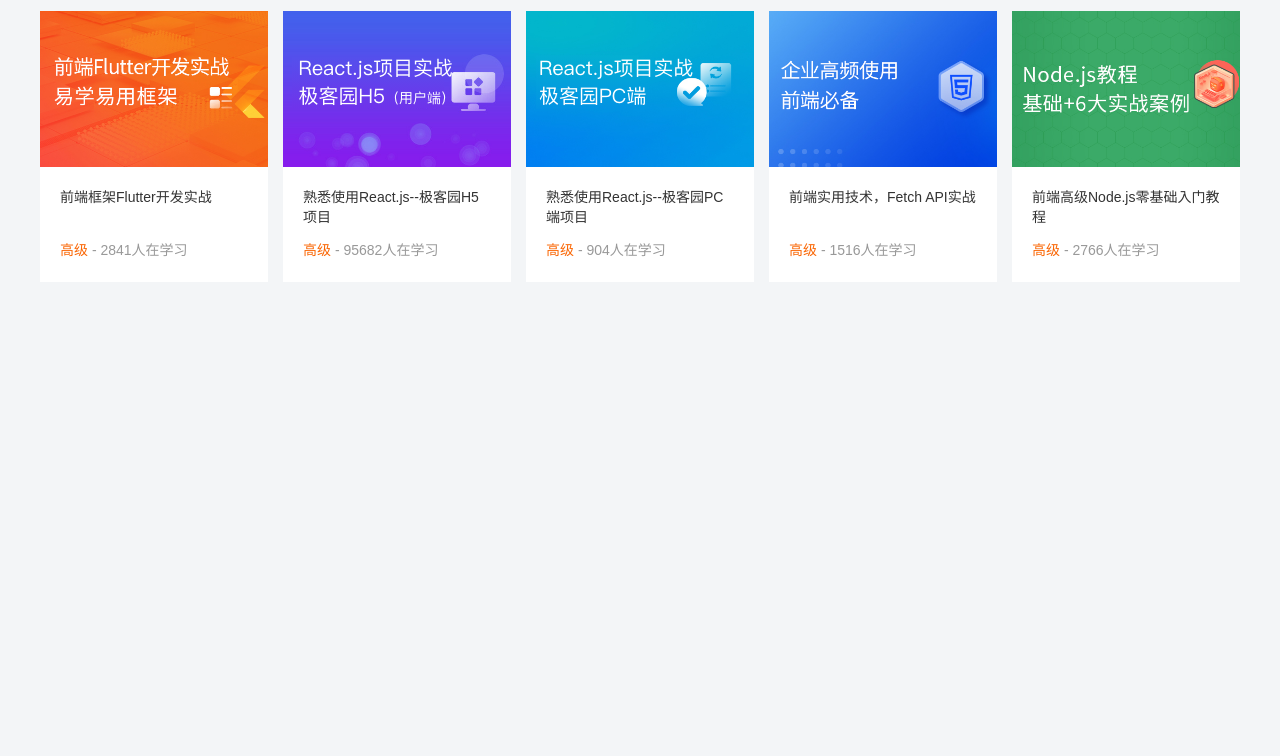
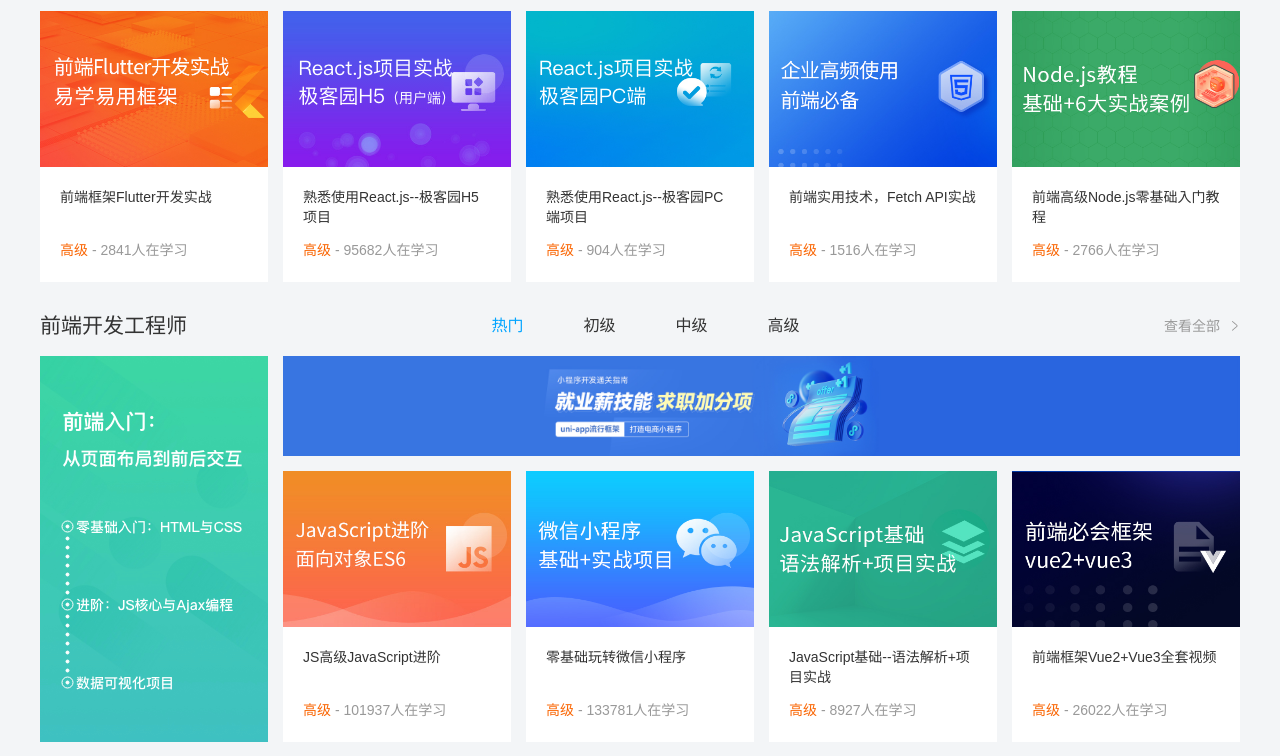
Before and after one commit to 807782352/Exercise, a plain HTML site: page CSS_05/study/index.html in a window 1280 px wide. Shown: the part 940-1696 px from the top of the page. Before the commit the page ends 1236 px from the top, so only its background shows below. Drawn offline with Linux system fonts and the light colour scheme.

Commit message:
add front-end section

```diff
--- a/CSS_05/study/css/index.css
+++ b/CSS_05/study/css/index.css
@@ -345,3 +345,38 @@
 .bd li .text p i {
     font-style: normal;
 }
+
+
+/* 前端区域 */
+.hd ul {
+    display: flex;
+}
+
+.hd li {
+    margin-right: 60px;
+    font-size: 16px;
+}
+
+.hd li .active{
+    color: #00a4ff;
+}
+
+.bd {
+    display: flex;
+    justify-content: space-between;
+}
+
+.bd .left {
+    width: 228px;
+    /* background-color: pink; */
+}
+
+.bd .right{
+    width: 957px;
+    /* background-color: skyblue; */
+}
+
+.bd .right .top{
+    margin-bottom: 15px;
+    height: 100px;
+}
--- a/CSS_05/study/index.html
+++ b/CSS_05/study/index.html
@@ -226,5 +226,69 @@
             </ul>
         </div>
     </div>
+
+    <!-- 前端开发工程师区域 -->
+    <div class="wrapper">
+        <div class="hd">
+            <h3>前端开发工程师</h3>
+            <ul>
+                <li><a href="#" class="active">热门</a></li>
+                <li><a href="#">初级</a></li>
+                <li><a href="#">中级</a></li>
+                <li><a href="#">高级</a></li>
+            </ul>
+            <a href="#" class="more">查看全部</a>
+        </div>
+        <div class="bd">
+            <div class="left">
+                <img src="./uploads/web_left.png" alt="">
+            </div>
+            <div class="right">
+                <div class="top">
+                    <img src="./uploads/web_top.png" alt="">
+                </div>
+                <div class="bottom">
+                    <ul>
+                        <li>
+                            <a href="#">
+                                <div class="pic"><img src="./uploads/web01.png" alt="course01"></div>
+                                <div class="text">
+                                    <h4>JS高级JavaScript进阶</h4>
+                                    <p><span>高级</span> - <i>101937</i>人在学习</p>
+                                </div>
+                            </a>
+                        </li>
+                        <li>
+                            <a href="#">
+                                <div class="pic"><img src="./uploads/web02.png" alt="course01"></div>
+                                <div class="text">
+                                    <h4>零基础玩转微信小程序</h4>
+                                    <p><span>高级</span> - <i>133781</i>人在学习</p>
+                                </div>
+                            </a>
+                        </li>
+                        <li>
+                            <a href="#">
+                                <div class="pic"><img src="./uploads/web03.png" alt="course01"></div>
+                                <div class="text">
+                                    <h4>JavaScript基础--语法解析+项目实战</h4>
+                                    <p><span>高级</span> - <i>8927</i>人在学习</p>
+                                </div>
+                            </a>
+                        </li>
+                        <li>
+                            <a href="#">
+                                <div class="pic"><img src="./uploads/web04.png" alt="course01"></div>
+                                <div class="text">
+                                    <h4>前端框架Vue2+Vue3全套视频</h4>
+                                    <p><span>高级</span> - <i>26022</i>人在学习</p>
+                                </div>
+                            </a>
+                        </li>
+                    </ul>
+                </div>
+            </div>
+        </div>
+    </div>
 </body>
 </html>
```
